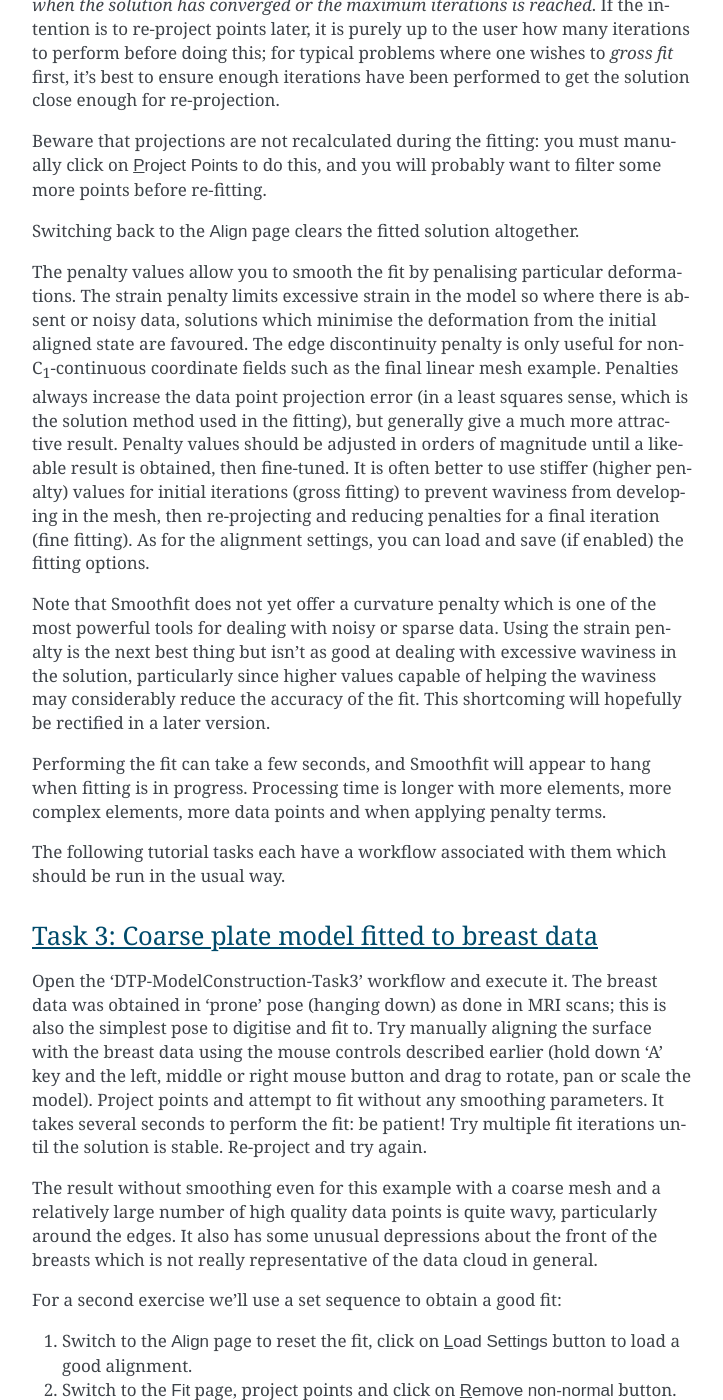
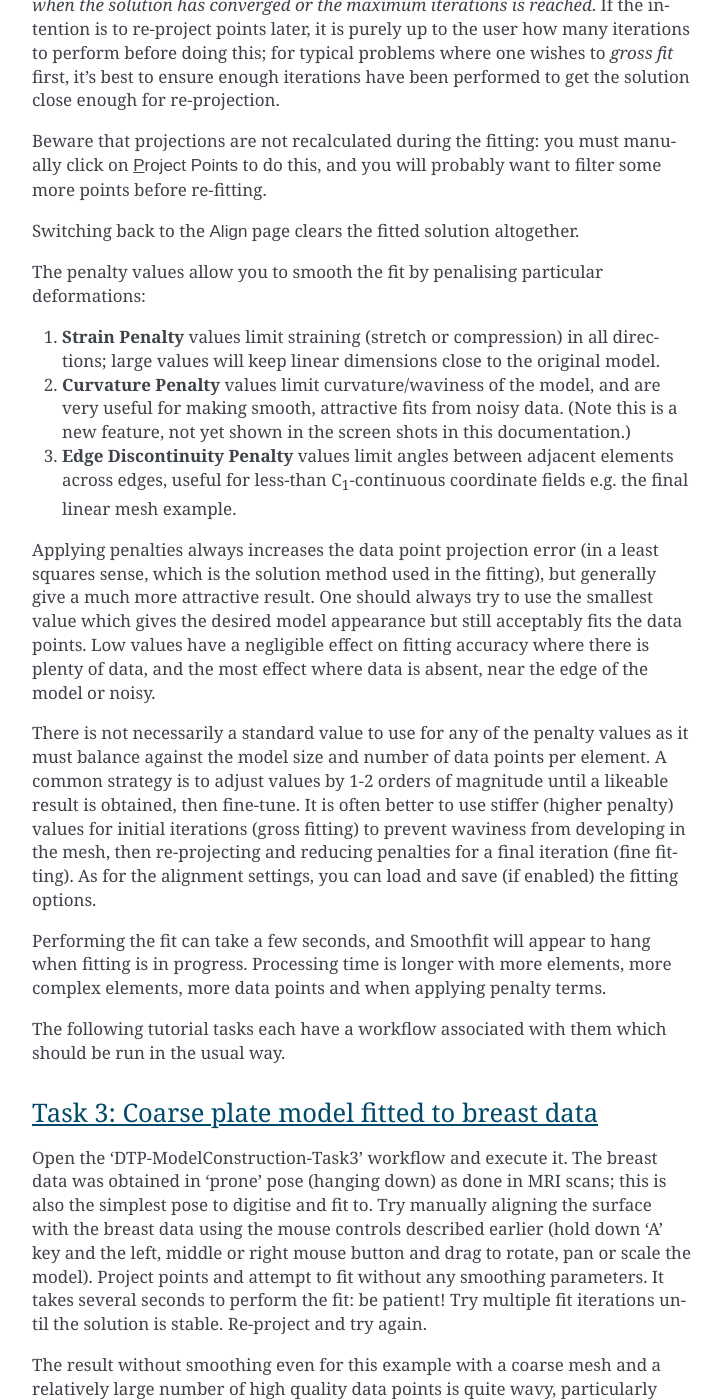
Before and after one commit to ABI-Tutorials/DTP-ModelConstruction, a Sphinx documentation site: the page built from source/modelconstruction.rst, in a window 1280 px wide and 1400 px high, scrolled down 12147 px. Shown: the whole window, without its empty margins (388-1111 px from the left). Built offline with Sphinx 7.4.7, drawn with Linux system fonts in a browser that asks for light colours; pages that are not in the unit, such as notebooks, are missing from menus; some of the changed text lies outside the part shown.

Commit message:
Add Curvature Penalty documentation

```diff
--- a/source/modelconstruction.rst
+++ b/source/modelconstruction.rst
@@ -225,9 +225,15 @@ Beware that projections are not recalculated during the fitting: you must manual
 
 Switching back to the :guilabel:`Align` page clears the fitted solution altogether.
 
-The penalty values allow you to smooth the fit by penalising particular deformations. The strain penalty limits excessive strain in the model so where there is absent or noisy data, solutions which minimise the deformation from the initial aligned state are favoured. The edge discontinuity penalty is only useful for non-C\ :sub:`1`\ -continuous coordinate fields such as the final linear mesh example. Penalties always increase the data point projection error (in a least squares sense, which is the solution method used in the fitting), but generally give a much more attractive result. Penalty values should be adjusted in orders of magnitude until a likeable result is obtained, then fine-tuned. It is often better to use stiffer (higher penalty) values for initial iterations (gross fitting) to prevent waviness from developing in the mesh, then re-projecting and reducing penalties for a final iteration (fine fitting). As for the alignment settings, you can load and save (if enabled) the fitting options.
+The penalty values allow you to smooth the fit by penalising particular deformations:
 
-Note that Smoothfit does not yet offer a curvature penalty which is one of the most powerful tools for dealing with noisy or sparse data. Using the strain penalty is the next best thing but isn't as good at dealing with excessive waviness in the solution, particularly since higher values capable of helping the waviness may considerably reduce the accuracy of the fit. This shortcoming will hopefully be rectified in a later version.
+1. **Strain Penalty** values limit straining (stretch or compression) in all directions; large values will keep linear dimensions close to the original model.
+2. **Curvature Penalty** values limit curvature/waviness of the model, and are very useful for making smooth, attractive fits from noisy data. (Note this is a new feature, not yet shown in the screen shots in this documentation.)
+3. **Edge Discontinuity Penalty** values limit angles between adjacent elements across edges, useful for less-than C\ :sub:`1`\ -continuous coordinate fields e.g. the final linear mesh example.
+
+Applying penalties always increases the data point projection error (in a least squares sense, which is the solution method used in the fitting), but generally give a much more attractive result. One should always try to use the smallest value which gives the desired model appearance but still acceptably fits the data points. Low values have a negligible effect on fitting accuracy where there is plenty of data, and the most effect where data is absent, near the edge of the model or noisy.
+
+There is not necessarily a standard value to use for any of the penalty values as it must balance against the model size and number of data points per element. A common strategy is to adjust values by 1-2 orders of magnitude until a likeable result is obtained, then fine-tune. It is often better to use stiffer (higher penalty) values for initial iterations (gross fitting) to prevent waviness from developing in the mesh, then re-projecting and reducing penalties for a final iteration (fine fitting). As for the alignment settings, you can load and save (if enabled) the fitting options.
 
 Performing the fit can take a few seconds, and Smoothfit will appear to hang when fitting is in progress. Processing time is longer with more elements, more complex elements, more data points and when applying penalty terms.
 
@@ -269,12 +275,16 @@ Try some of the exercises from Task 1 with this model. With more elements the mo
 
 When performing the second exercise from Task 1, iterate 3 times with the initial strain penalty of 0.001, then re-project points and fit with a strain penalty of 0.0001. Note down the mean and and error: the mean should be under half of the value from Task 1. More importantly, zoom in on the tips of the breasts to see that the fit is much better there.
 
+Reset by switching to Align mode and back, then project and fit with a Curvature Penalty of 10 and Strain Penalty of 0. Reproject and re-fit a second time. You'll find this gives a very attractive result, even after 1 iteration.
+
 Task 5: Fine plate model fitted to noisy data
 ---------------------------------------------
 
 Open the 'DTP-ModelConstruction-Task5' workflow and execute it. This example uses the same fine plate model (make sure it has 8x5 elements with cross derivatives ticked), however random offsets up to +/- 5mm have been added to all data points. With a large enough number of data points the effect of randomness is diminished however in small areas the randomness can introduce waviness to the solution, so smoothing penalties must be applied.
 
 Try fitting the model without any strain penalty, and fit with several iterations to see the waviness. Reset the fit and try with the regime from task 1: 2 iters at strain penalty 0.001, re-project, 1 iter at strain penalty 0.0001. The overall result is a good fit but there is unattractive waviness on the chest area. If a curvature penalty were available, these issues with noisy data could be better controlled. You may try turning off cross derivatives in the mesh generator; this should slightly help with waviness, and will make solution faster since it reduces the number of degrees of freedom in the problem.
+
+Reset by switching to Align mode and back, then project and fit with a Curvature Penalty of 10 and Strain Penalty of 0. Reproject and re-fit a second time. You'll find this gives a very attractive result that keeps close to the mean surface of these noisy points.
 
 Because of the random noise the mean error will never get very low, but the average fit of the breast surface can be a reasonable 'best fit'.
 
```
